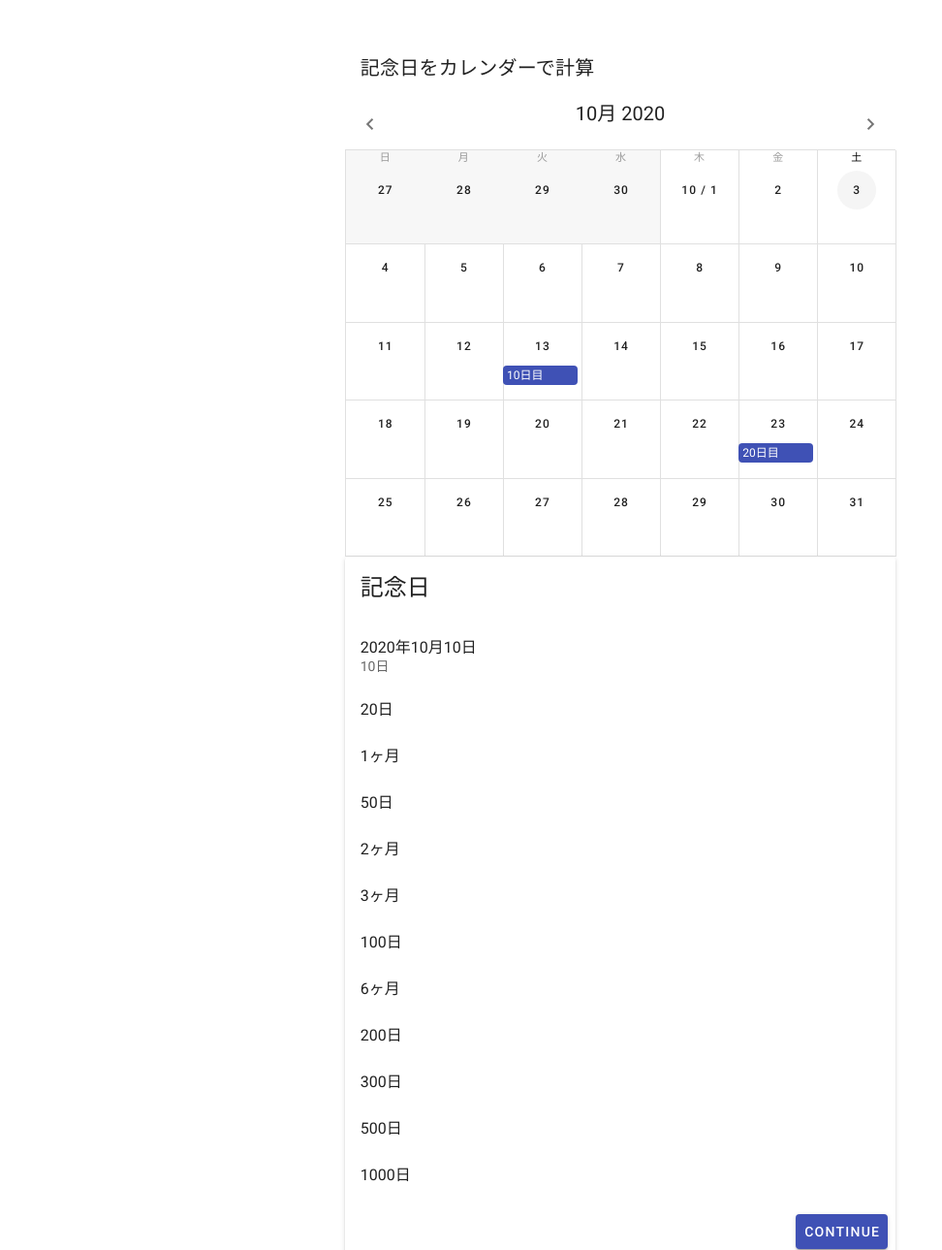
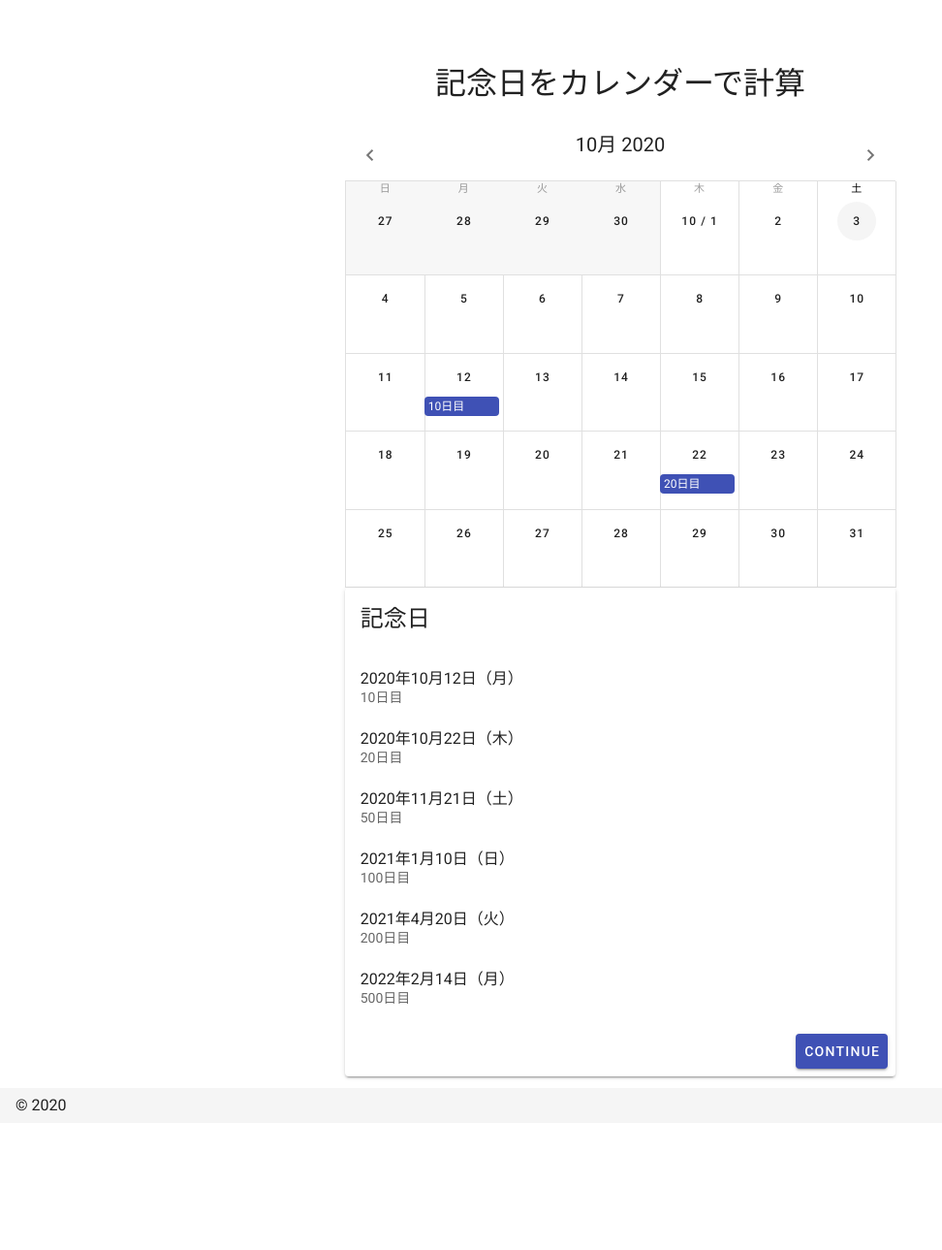
Before and after one commit to silloi/baegil, a Nuxt app: page / in a window 1280 px wide. Shown: the part 181-1470 px from the top of the page at 97% size, without its empty margins (0-972 px from the left). After the commit the page ends 1339 px from the top, so only its background shows below. Built offline with nearby package versions, Linux system fonts and the light colour scheme.

Commit message:
feat: implement displaying computed dates

```diff
--- a/pages/index.vue
+++ b/pages/index.vue
@@ -4,9 +4,7 @@
       <v-img
         src="anniversary.jpg"
       />
-      <v-card-title>
-        記念日をカレンダーで計算
-      </v-card-title>
+      <h1>記念日をカレンダーで計算</h1>
       <v-sheet
         tile
         class="d-flex"
@@ -47,23 +45,12 @@
           記念日
         </v-card-title>
         <v-list>
-          <v-list-item>
+          <v-list-item v-for="event in events" :key="event.name">
             <v-list-item-content two-line>
-              <v-list-item-title>2020年10月10日</v-list-item-title>
-              <v-list-item-subtitle>10日</v-list-item-subtitle>
+              <v-list-item-title>{{ formatDate(event.start) }}</v-list-item-title>
+              <v-list-item-subtitle>{{ event.name }}</v-list-item-subtitle>
             </v-list-item-content>
           </v-list-item>
-          <v-list-item>20日</v-list-item>
-          <v-list-item>1ヶ月</v-list-item>
-          <v-list-item>50日</v-list-item>
-          <v-list-item>2ヶ月</v-list-item>
-          <v-list-item>3ヶ月</v-list-item>
-          <v-list-item>100日</v-list-item>
-          <v-list-item>6ヶ月</v-list-item>
-          <v-list-item>200日</v-list-item>
-          <v-list-item>300日</v-list-item>
-          <v-list-item>500日</v-list-item>
-          <v-list-item>1000日</v-list-item>
         </v-list>
         <v-card-actions>
           <v-spacer />
@@ -82,6 +69,15 @@
 
 <script>
 
+const numbersMemorial = [
+  10,
+  20,
+  50,
+  100,
+  200,
+  500
+]
+
 export default {
   data: () => ({
     focus: new Date(),
@@ -98,17 +94,18 @@ export default {
     this.setDay(new Date())
   },
   methods: {
+    formatDate (date) {
+      const weekdays = ['日', '月', '火', '水', '木', '金', '土']
+
+      const year = date.getFullYear()
+      const month = date.getMonth() + 1
+      const weekday = weekdays[date.getDay()]
+      const day = date.getDate()
+
+      return `${year}年${month}月${day}日（${weekday}）`
+    },
     setDay (date) {
-      const calculateDayAfter = day => new Date(Date.parse(date) + 1000 * 60 * 60 * 24 * day)
-
-      const numbersMemorial = [
-        10,
-        20,
-        50,
-        100,
-        200,
-        500
-      ]
+      const calculateDayAfter = day => new Date(Date.parse(date) + 1000 * 60 * 60 * 24 * (day - 1))
 
       const datesMemorial = numbersMemorial.map((number) => {
         return {
@@ -122,8 +119,7 @@ export default {
       datesMemorial.map((date) => {
         events.push({
           name: `${date.number}日目`,
-          start: date.date,
-          end: date.date
+          start: date.date
         })
       })
 
@@ -137,3 +133,14 @@ export default {
   }
 }
 </script>
+
+<style scoped>
+h1 {
+  font-size: 2rem !important;
+  font-weight: 400;
+  line-height: 6rem;
+  letter-spacing: normal !important;
+  font-family: "Roboto", sans-serif !important;
+  text-align: center;
+}
+</style>
```
